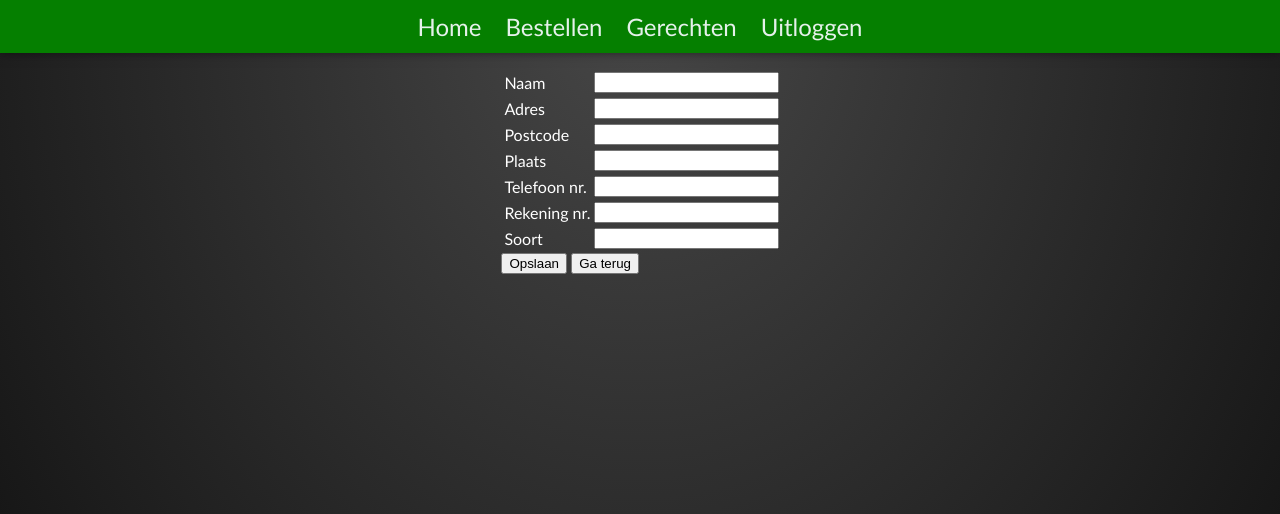
After one commit to Braindamage1989/eatit, a PHP site: page /inkoop_leverancier_toevoegen.php in a window 1280 px wide. The commit adds this page. Shown: the top 514 px of the page. Run offline with PHP 8.4, Linux system fonts and the light colour scheme; the visitor is signed in with stand-in values (Sample User, id 1).

Commit message:
Toevoeging inkoop_leverancier_toevoegen.php (werkt nog niet helemaal goed) verbetering link naar inkoop_leverancier_raadplegen.php in inkoop.php

```diff
--- a/public/inkoop.php
+++ b/public/inkoop.php
@@ -16,7 +16,7 @@
 	<a href="inkoop_artikel_voorraad_selecteer.php">Voorraden van artikel bijwerken</a><br />
 	<a href="inkoop_bestellen_leverancier.php">Bestellen bij leverancier</a><br/>
 	<a href="inkoop_betalingen.php">Controleer betalingen</a><br/>
-        <a href="inkoop_leverancier_raadplegen.php.php">Leveranciers raadplegen</a><br/>
+        <a href="inkoop_leverancier_raadplegen.php">Leveranciers raadplegen</a><br/>
 <?php
 	require("../includes/layouts/inc_footer.php");
 ?>
--- a/public/inkoop_leverancier_raadplegen.php
+++ b/public/inkoop_leverancier_raadplegen.php
@@ -39,6 +39,8 @@
 	<input type = "submit" name = "verzend_recept" value = "Bewerk gegevens">
 	</form>
 	<br/>
+        <br/>
+        <a href="inkoop_leverancier_toevoegen.php">Leverancier toevoegen</a><br/>
 <?php
 	if(isset($_POST['Leverancier toevoegen'])):
 	header('Location: inkoop_leverancier_toevoegen.php');
--- /dev/null
+++ b/public/inkoop_leverancier_toevoegen.php
@@ -0,0 +1,78 @@
+<?php
+	require("../includes/layouts/inc_header.php");
+	require("../includes/layouts/inc_nav.php");
+
+	require("../includes/inc_connect.php");
+	require("../includes/inc_functions.php");
+	session_start();
+	if($_SESSION['functie'] != 'Medewerker inkoop'&&$_SESSION['functie'] != 'Hoofd commerciele afdeling'&&$_SESSION['functie'] != 'Chef de Cuisine') {
+		redirect_to("medewerkers/index.php");
+	}
+?>
+<?php
+	if(isset($_POST['terug'])):
+		header('Location: inkoop_leverancier_raadplegen.php');
+	endif;
+
+	if(isset($_POST['opslaan'])) :
+            if(!empty($_POST['lev_naam'])&&!empty($_POST['lev_adres'])&&!empty($_POST['lev_postcode'])
+                    &&!empty($_POST['lev_plaats'])&&!empty($_POST['lev_telefoonnr'])
+                    &&!empty($_POST['lev_rekeningnr'])&&!empty($_POST['lev_soort'])) {
+		$insert_into = "INSERT INTO artikel (lev_naam, lev_adres, lev_postcode, lev_plaats, lev_telefoonnr, lev_rekeningnr, lev_soort)";
+		$insert_into .= "VALUES ('". $_POST['lev_naam'] .", '". $_POST['lev_adres'] ."',"
+                        . " ". $_POST['lev_postcode'] .", ". $_POST['lev_plaats'] ."', ". $_POST['lev_telefoonnr'] ."',"
+                        . " ". $_POST['lev_rekeningnr'] ."', ". $_POST['lev_soort'] .")";
+		mysqli_query($con, $insert_into)
+				or die("Fout bij insert_into: ".mysqli_error($con));
+
+		echo "<b>Toevoegen aan database gelukt!</b>";
+            }else {echo "U dient alle tekstvelden in te vullen.";}
+	endif;
+?>
+<form action="" method="post">
+	<table>
+		<tr>
+			<td>Naam</td>
+			<td><input type="text" name="lev_naam" /></td>
+			<td></td>
+		</tr>
+		<tr>
+			<td>Adres</td>
+			<td><input type="text" name="lev_adres" /></td>
+			<td></td>
+		</tr>
+		<tr>
+			<td>Postcode</td>
+			<td><input type="text" name="lev_postcode" /></td>
+			<td></td>
+		</tr>
+		<tr>
+			<td>Plaats</td>
+                        <td><input type="text" name="lev_plaats" /></td>
+			<td></td>
+		</tr>
+		<tr>
+			<td>Telefoon nr.</td>
+			<td><input type="number" name="lev_telefoonnr" /></td>
+			<td></td>
+		</tr>
+                <tr>
+			<td>Rekening nr.</td>
+			<td><input type="number" name="lev_rekeningnr" /></td>
+			<td></td>
+                </tr>
+                <tr>
+			<td>Soort</td>
+			<td><input type="text" name="lev_soort" /></td>
+			<td></td>
+		</tr>
+                <!-- Hier moet nog een drop-down list worden gemaakt van soort (zie inkoop.php voor copy past) -->
+
+	</table>
+	<input type="submit" name="opslaan" value="Opslaan" />
+	<input type="submit" name="terug" value="Ga terug" />
+</form>
+
+<?php
+	require("../includes/layouts/inc_footer.php");
+?>
```
